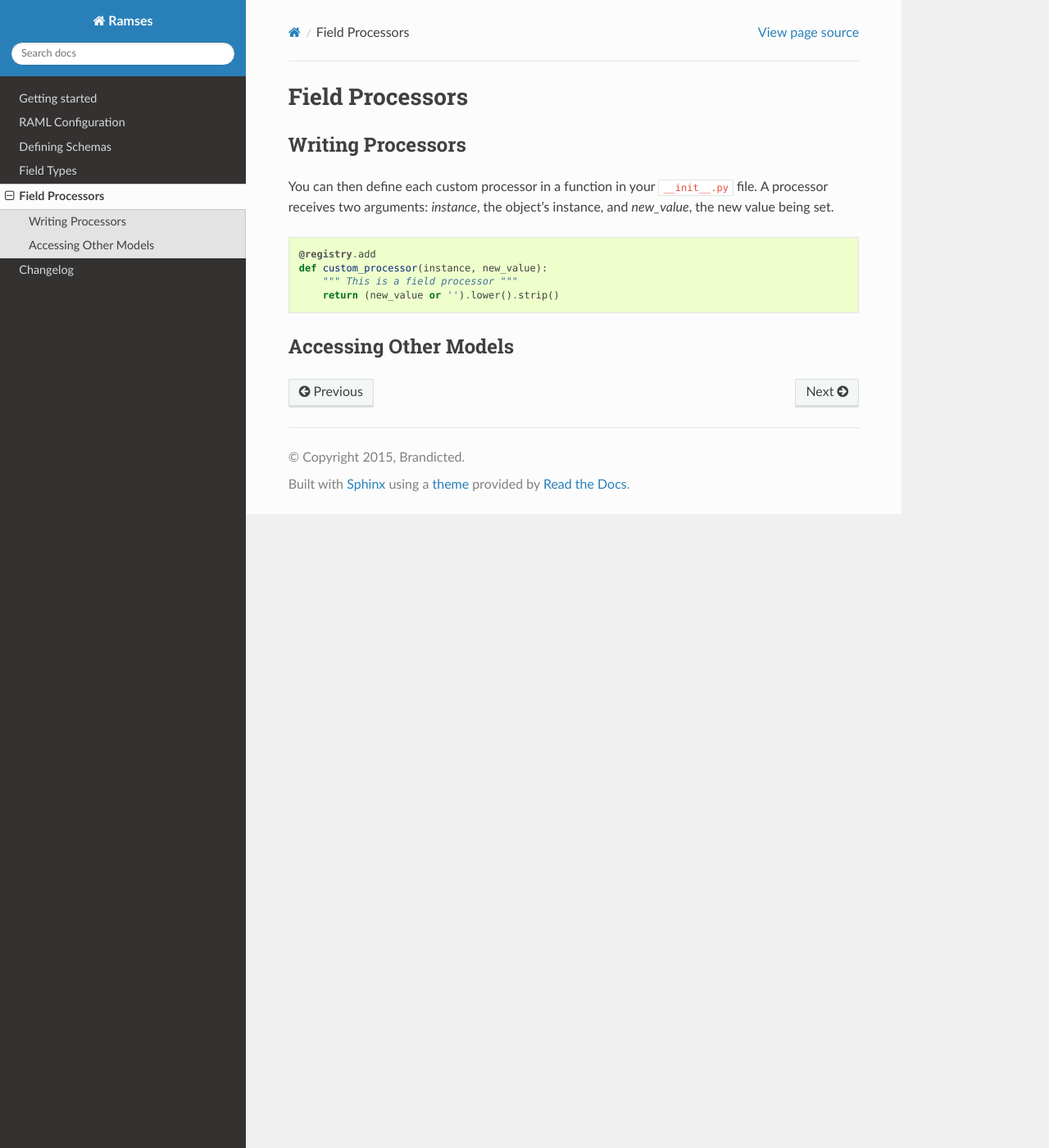
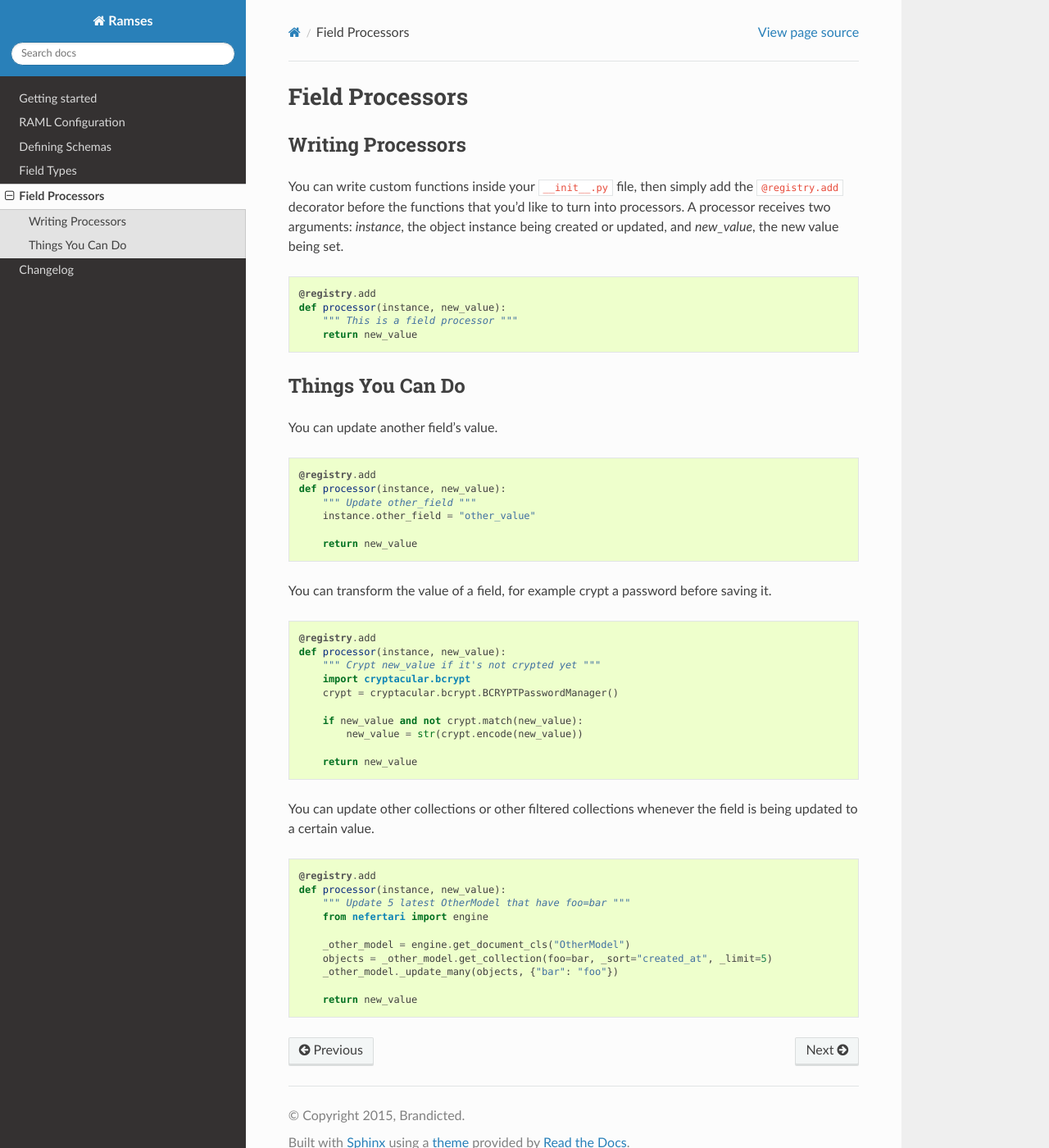
Before and after one commit to ramses-tech/ramses, a Sphinx documentation site: the page built from docs/source/processors.rst, in a window 1280 px wide and 1400 px high. Shown: the whole window at 82% size. Built offline with Sphinx 7.4.7 and the Read the Docs theme 2.0.0, drawn with Linux system fonts in a browser that asks for light colours.

```diff
--- a/docs/source/changelog.rst
+++ b/docs/source/changelog.rst
@@ -1,7 +1,7 @@
 Changelog
 =========
 
-* :release:`0.3.1 <2015-07-06>`
+* :release:`0.3.1 <2015-07-07>`
 * :support:`- backported` Added support for callables in 'default' field argument
 * :support:`- backported` Added support for 'onupdate' field argument
 
--- a/docs/source/fields.rst
+++ b/docs/source/fields.rst
@@ -75,7 +75,7 @@ You can set a minimum and/or maximum length of your field by setting the ``min_l
 Field Processors
 ----------------
 
-You can define field processors by referencing their names in the ``before_validation`` and ``after_validation`` properties under ``args``. `before_` and `after_` prefixes refer when those processors are executed, either before or after database validation.
+You can define field processors by referencing their names in the ``before_validation`` and ``after_validation`` properties under ``args``. The `before_` and `after_` prefixes refer to when those processors are executed, either before or after database validation. You can define more than one processor in each of those arguments in a comma-separated list.
 
 .. code-block:: json
 
--- a/docs/source/getting_started.rst
+++ b/docs/source/getting_started.rst
@@ -17,5 +17,6 @@ Getting started
 Tutorials
 ---------
 
+- For a more complete example of a Pyramid project using Ramses, you can take a look at the `Example Project <https://github.com/brandicted/ramses-example>`_.
 - Check out the great tutorial written by Chris Hart on Real Python: `Create a REST API in Minutes With Pyramid and Ramses <https://realpython.com/blog/python/create-a-rest-api-in-minutes-with-pyramid-and-ramses/>`_.
-- For a more complete example of a Pyramid project using Ramses, you can take a look at the `Example Project <https://github.com/brandicted/ramses-example>`_.
+- RAML can be used to generate an end-to-end application, check out `this example <https://github.com/jstoiko/raml-javascript-client>`_ using Ramses on the backend and RAML-javascript-client + BackboneJS on the front-end.
--- a/docs/source/processors.rst
+++ b/docs/source/processors.rst
@@ -4,15 +4,58 @@ Field Processors
 Writing Processors
 ------------------
 
-You can then define each custom processor in a function in your ``__init__.py`` file. A processor receives two arguments: `instance`, the object's instance, and `new_value`, the new value being set.
+You can write custom functions inside your ``__init__.py`` file, then simply add the ``@registry.add`` decorator before the functions that you'd like to turn into processors. A processor receives two arguments: `instance`, the object instance being created or updated, and `new_value`, the new value being set.
 
 .. code-block:: python
 
     @registry.add
-    def custom_processor(instance, new_value):
+    def processor(instance, new_value):
         """ This is a field processor """
-        return (new_value or '').lower().strip()
+        return new_value
 
 
-Accessing Other Models
-----------------------
+Things You Can Do
+-----------------
+
+You can update another field's value.
+
+.. code-block:: python
+
+    @registry.add
+    def processor(instance, new_value):
+        """ Update other_field """
+        instance.other_field = "other_value"
+
+        return new_value
+
+
+You can transform the value of a field, for example crypt a password before saving it.
+
+.. code-block:: python
+
+    @registry.add
+    def processor(instance, new_value):
+        """ Crypt new_value if it's not crypted yet """
+        import cryptacular.bcrypt
+        crypt = cryptacular.bcrypt.BCRYPTPasswordManager()
+
+        if new_value and not crypt.match(new_value):
+            new_value = str(crypt.encode(new_value))
+
+        return new_value
+
+
+You can update other collections or other filtered collections whenever the field is being updated to a certain value.
+
+.. code-block:: python
+
+    @registry.add
+    def processor(instance, new_value):
+        """ Update 5 latest OtherModel that have foo=bar """
+        from nefertari import engine
+
+        _other_model = engine.get_document_cls("OtherModel")
+        objects = _other_model.get_collection(foo=bar, _sort="created_at", _limit=5)
+        _other_model._update_many(objects, {"bar": "foo"})
+
+        return new_value
--- a/setup.py
+++ b/setup.py
@@ -10,9 +10,9 @@ requires = [
     'cryptacular',
     'pyraml-parser',
     'inflection',
-    'nefertari>=0.4.0',
     'transaction',
     'six',
+    'nefertari>=0.4.1',
 ]
 
 setup(name='ramses',
```
Also changed, not shown: other parts of docs/source/fields.rst (+1 -1 lines), 1 other file.
